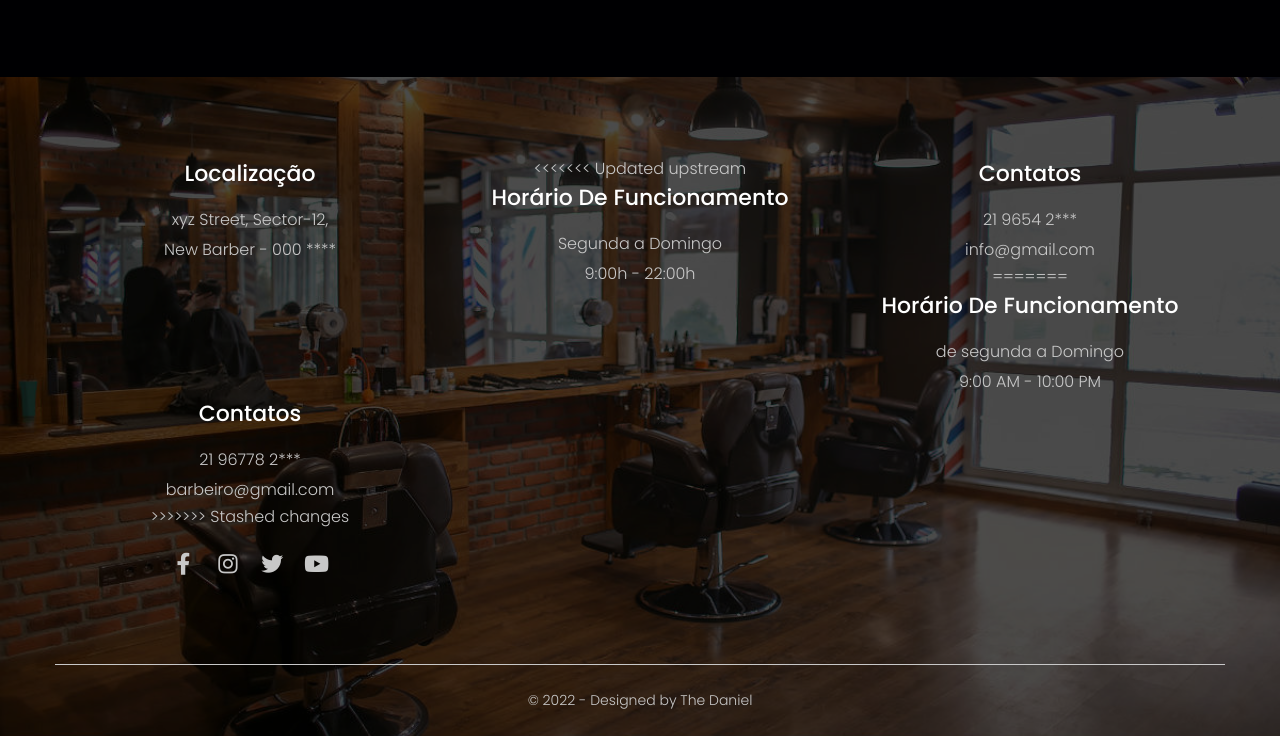
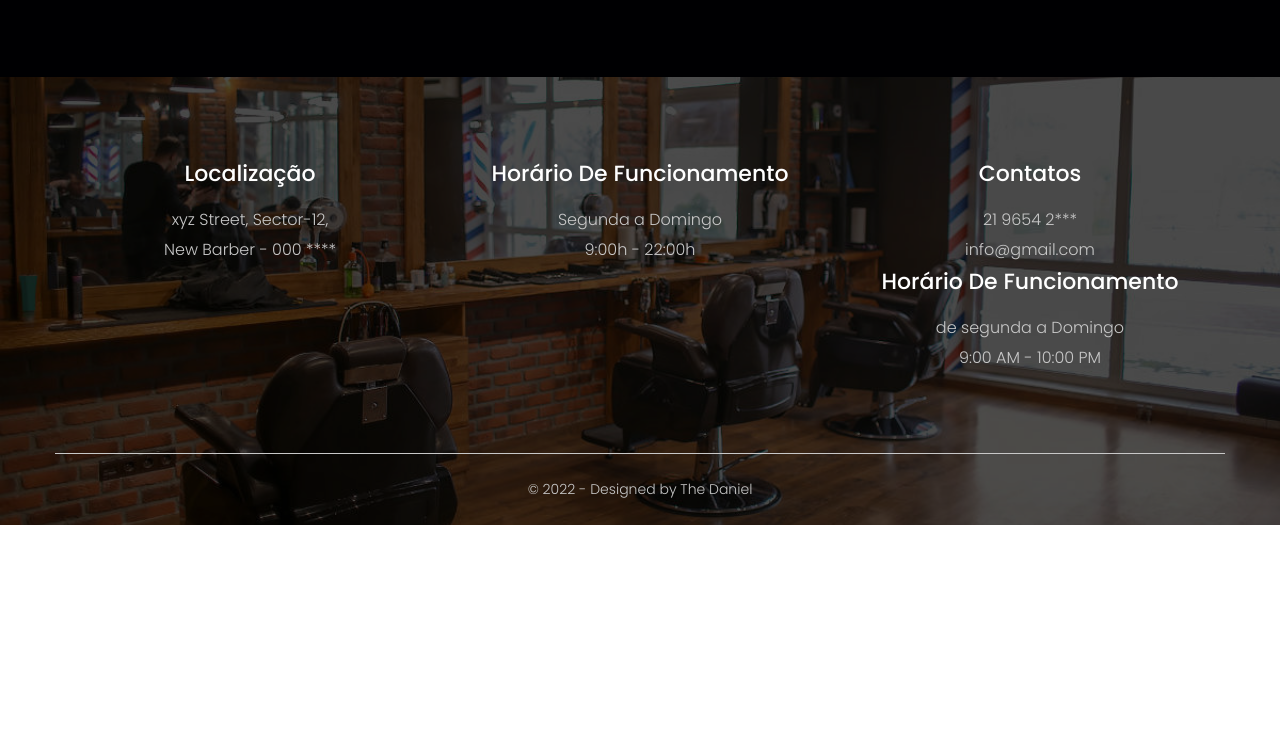
Before and after one commit to DanielDeveloperBR/Site-de-Expert-Barber, a plain HTML site: page index.html in a window 1280 px wide. Shown: the part 3348-4084 px from the top of the page. After the commit the page ends 3873 px from the top, so only its background shows below. Drawn offline with Linux system fonts and the light colour scheme.

Commit message:
Update index.html
aaaa

```diff
--- a/index.html
+++ b/index.html
@@ -326,7 +326,6 @@
           <p>xyz Street, Sector-12, <br> New Barber - 000 ****</p>
         </div>
         <div class="footer-item" data-aos="fade-up">
-<<<<<<< Updated upstream
           <h3>Horário de funcionamento</h3>
           <p>Segunda a Domingo <br> 9:00h - 22:00h </p>
         </div>
@@ -334,22 +333,9 @@
           <h3>contatos</h3>
           <p>21 9654 2***</p>
           <p>info@gmail.com</p>
-=======
           <h3>Horário de Funcionamento</h3>
           <p>
             de segunda a Domingo <br> 9:00 AM - 10:00 PM </p>
-        </div>
-        <div class="footer-item" data-aos="fade-up">
-          <h3>Contatos</h3>
-          <p>21 96778 2***</p>
-          <p>barbeiro@gmail.com</p>
->>>>>>> Stashed changes
-          <div class="social-links">
-            <a href="#"><i class="fab fa-facebook-f"></i></a>
-            <a href="#"><i class="fab fa-instagram"></i></a>
-            <a href="#"><i class="fab fa-twitter"></i></a>
-            <a href="#"><i class="fab fa-youtube"></i></a>
-          </div>
         </div>
       </div>
       <div class="row">
```
